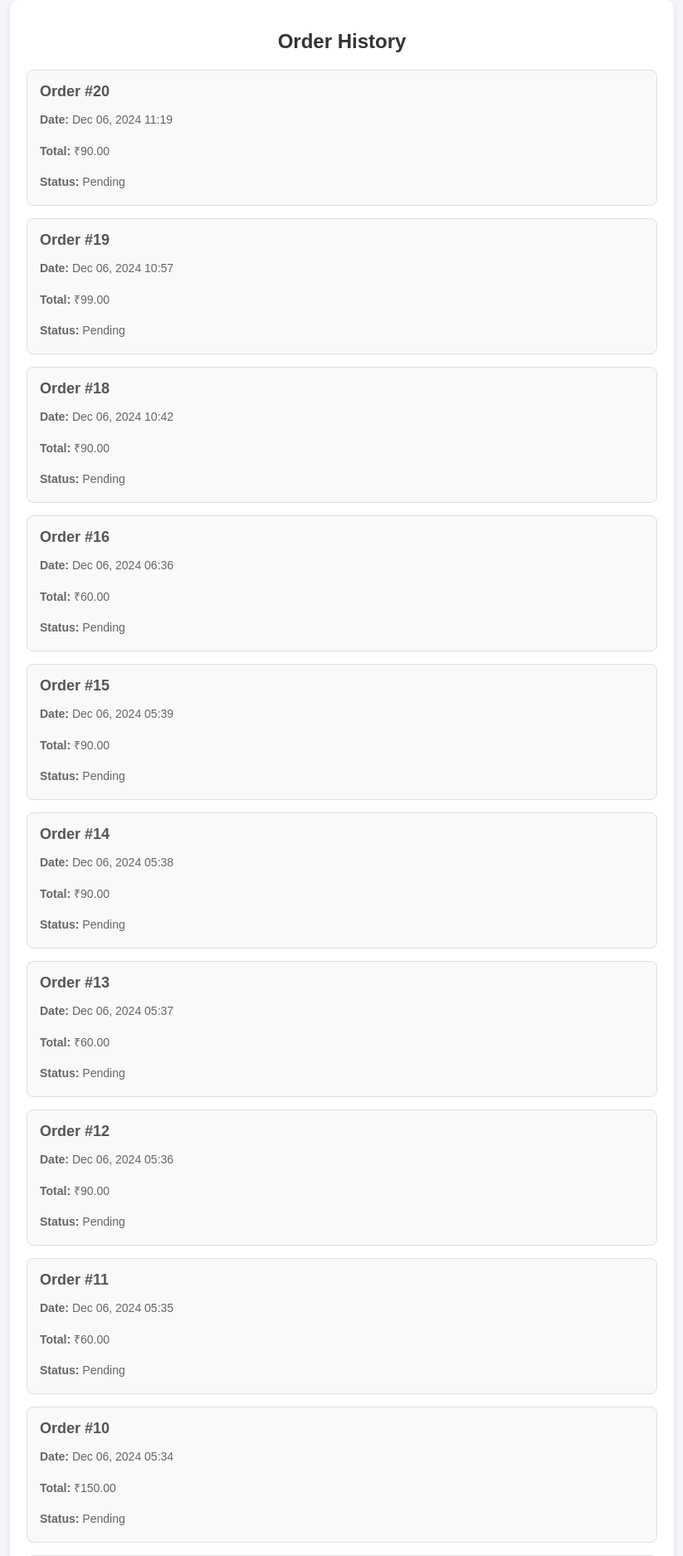
After one commit to blessydr/Roriri-canteen, a Django app: page /order_history/ in a window 1280 px wide. The commit adds this page. Shown: the top 1875 px of the page at 83% size, without its empty margins (228-1051 px from the left). Run offline with Django 4.2, Linux system fonts and the light colour scheme; a user stored in the database is signed in; data comes from the database, SQL or seed files in the repository; both versions use the stored data as it was after the commit.

Commit message:
first setup

```diff
--- a/Roriri/canteen/settings.py
+++ b/Roriri/canteen/settings.py
@@ -124,8 +124,8 @@ STATIC_URL = 'static/'
 DEFAULT_AUTO_FIELD = 'django.db.models.BigAutoField'
 
 
-RAZORPAY_KEY_ID = 'rzp_test_1DP2O7wfj6zZAW'
-RAZORPAY_KEY_SECRET = '41O5HG71Yt8gctMtxo2Q6l9A'
+RAZORPAY_KEY_ID = 'rzp_test_jx5qfbGrONXozV'
+RAZORPAY_KEY_SECRET = 'neuDSmZ2haMQA0eOFyad2HQv'
 
 
 # settings.py
--- a/Roriri/menu/models.py
+++ b/Roriri/menu/models.py
@@ -6,6 +6,8 @@ class MenuItem(models.Model):
     description = models.TextField()
     price = models.DecimalField(max_digits=6, decimal_places=2)
     image = models.ImageField(upload_to='menu_images/', blank=True, null=True)
+    stock = models.PositiveIntegerField(default=0)  # Stock quantity
+
     category = models.CharField(max_length=50, choices=[
         ('Snacks', 'Snacks'),
         ('Beverages', 'Beverages'),
@@ -30,6 +32,7 @@ class CartItem(models.Model):
 class Order(models.Model):
     user = models.ForeignKey(User, on_delete=models.CASCADE)
     items = models.ManyToManyField(MenuItem)
+    order_id = models.CharField(max_length=126)
     total_amount = models.DecimalField(max_digits=10, decimal_places=2)
     status = models.CharField(max_length=20, default="Pending", choices=[
         ('Pending', 'Pending'),
--- /dev/null
+++ b/Roriri/menu/templates/order_history.html
@@ -0,0 +1,104 @@
+<!DOCTYPE html>
+<html lang="en">
+<head>
+  <meta charset="UTF-8">
+  <meta name="viewport" content="width=device-width, initial-scale=1.0">
+  <title>Order History</title>
+  <link rel="stylesheet" href="https://cdnjs.cloudflare.com/ajax/libs/font-awesome/6.0.0-beta3/css/all.min.css">
+  <link rel="stylesheet" href="styles.css">
+  <style>
+    /* General Styles */
+    body {
+      font-family: 'Arial', sans-serif;
+      margin: 0;
+      padding: 0;
+      background: #f4f4f9;
+      display: flex;
+      justify-content: center;
+      align-items: center;
+      min-height: 100vh;
+    }
+
+    .order-container {
+      width: 100%;
+      max-width: 800px;
+      background: #ffffff;
+      border-radius: 10px;
+      box-shadow: 0 4px 6px rgba(0, 0, 0, 0.1);
+      padding: 20px;
+      box-sizing: border-box;
+    }
+
+    .order-title {
+      font-size: 24px;
+      font-weight: bold;
+      text-align: center;
+      margin-bottom: 20px;
+      color: #333;
+    }
+
+    .order-list {
+      display: flex;
+      flex-direction: column;
+      gap: 15px;
+    }
+
+    .order-item {
+      display: flex;
+      flex-direction: column;
+      gap: 10px;
+      background: #f9f9f9;
+      border: 1px solid #ddd;
+      border-radius: 8px;
+      padding: 15px;
+    }
+
+    .order-item h2 {
+      font-size: 18px;
+      font-weight: bold;
+      color: #555;
+      margin: 0;
+    }
+
+    .order-item p {
+      margin: 5px 0;
+      font-size: 14px;
+      color: #666;
+    }
+
+    .order-empty {
+      text-align: center;
+      font-size: 16px;
+      color: #777;
+    }
+
+    /* Responsive Design */
+    @media (max-width: 600px) {
+      .order-container {
+        padding: 10px;
+      }
+
+      .order-item {
+        padding: 10px;
+      }
+    }
+  </style>
+</head>
+<body>
+  <div class="order-container">
+    <h1 class="order-title">Order History</h1>
+    <div class="order-list">
+      {% for order in orders %}
+        <div class="order-item">
+          <h2>Order #{{ order.id }}</h2>
+          <p><strong>Date:</strong> {{ order.created_at|date:"M d, Y H:i" }}</p>
+          <p><strong>Total:</strong> ₹{{ order.total_amount }}</p>
+          <p><strong>Status:</strong> {{ order.status }}</p>
+        </div>
+      {% empty %}
+        <p class="order-empty">You have no past orders.</p>
+      {% endfor %}
+    </div>
+  </div>
+</body>
+</html>
--- a/Roriri/menu/templates/payment_success.html
+++ b/Roriri/menu/templates/payment_success.html
@@ -14,7 +14,7 @@
             <p>Your payment was successfully processed. Thank you for your purchase!</p>
             <div class="details">
                 <p><strong>Order ID:</strong> {{ order_id }}</p>
-                <p><strong>Amount Paid:</strong> ₹{{ amount }}</p>
+                <p><strong>Amount Paid:</strong> ₹{{ total_amount }}</p>
             </div>
             <a href="/" class="btn">Go to Home</a>
         </div>
--- a/Roriri/menu/urls.py
+++ b/Roriri/menu/urls.py
@@ -8,10 +8,14 @@ urlpatterns = [
     path('', views.menu_list, name='menu_list'),
     path('add-to-cart/<int:item_id>/', views.add_to_cart, name='add_to_cart'),
     path('cart/', views.cart_detail, name='cart_detail'),
-    path('checkout/', views.checkout, name='checkout'),
+    # path('checkout/', views.checkout, name='checkout'),
     path('register/', views.register, name='register'),
     path('login/', views.user_login, name='user_login'),
     path('logout/', views.user_logout, name='user_logout'),
-path('create-order/', views.create_order, name='create_order'),
+    path('create-order/', views.create_order, name='create_order'),
     path('payment-success/', views.payment_success, name='payment_success'),
+    path('payment-success/', views.payment_success, name='payment_success'),
+    path('remove-from-cart/<int:item_id>/', views.remove_from_cart, name='remove_from_cart'),
+    path('order_history/', views.order_history, name='order_history'),
+
 ]+ static(settings.MEDIA_URL, document_root=settings.MEDIA_ROOT)
--- a/Roriri/menu/views.py
+++ b/Roriri/menu/views.py
@@ -1,4 +1,4 @@
-from django.shortcuts import render, redirect
+from django.shortcuts import render, redirect,get_object_or_404
 from .models import MenuItem, Cart, CartItem, Order
 from django.contrib.auth.decorators import login_required
 from django.contrib.auth.models import User
@@ -9,145 +9,138 @@ from django.conf import settings
 from django.http import JsonResponse
 from django.views.decorators.csrf import csrf_exempt
 
-# Initialize Razorpay client
+
 razorpay_client = razorpay.Client(auth=(settings.RAZORPAY_KEY_ID, settings.RAZORPAY_KEY_SECRET))
 
+
+# Create Razorpay Order
+def create_order(request):
+    if request.method == 'POST':
+        try:
+            # Get the amount from POST data
+            amount = int(request.POST.get('amount'))  # Amount in INR
+            if amount <= 0:
+                return JsonResponse({'error': 'Invalid amount'})
+
+            # Create a Razorpay Order
+            razorpay_order = razorpay_client.order.create({
+                'amount': amount * 100,  # Convert to paise
+                'currency': 'INR',
+                'payment_capture': '1',  # Auto-capture payment
+            })
+            # Save the order in the database
+            order = Order.objects.create(
+                user=request.user,
+                order_id=razorpay_order['id'],
+                total_amount=amount,
+            )
+
+            # Render the payment page
+            return render(request, 'payment_page.html', {
+                'razorpay_key_id': settings.RAZORPAY_KEY_ID,
+                'razorpay_order_id': razorpay_order['id'],
+                'amount': amount * 100,  # Convert to paise
+            })
+
+        except Exception as e:
+            return JsonResponse({'error': f"Order creation failed: {str(e)}"})
+
+    return render(request, 'create_order.html')
+
+
+# Handle Payment Success
 @csrf_exempt
 def payment_success(request):
     if request.method == 'POST':
-        # Retrieve payment details
-        payment_id = request.POST['razorpay_payment_id']
-        order_id = request.POST['razorpay_order_id']
-        signature = request.POST['razorpay_signature']
-
-        # Verify the payment signature
-        params_dict = {
-            'razorpay_order_id': order_id,
-            'razorpay_payment_id': payment_id,
-            'razorpay_signature': signature
-        }
-
-        try:
-            # Verify the payment
-            razorpay_client.utility.verify_payment_signature(params_dict)
-            # Mark the payment as successful in your database
-            return JsonResponse({'status': 'Payment Successful'})
-        except razorpay.errors.SignatureVerificationError:
-            return JsonResponse({'status': 'Payment Failed'})
-
-    return JsonResponse({'status': 'Invalid request'})
-
-# RAZORPAY_KEY_ID = 'rzp_test_1DP2O7wfj6zZAW'
-# RAZORPAY_KEY_SECRET = '41O5HG71Yt8gctMtxo2Q6l9A'
-def create_order(request):
-    if request.method == 'POST':
-        amount = request.POST.get('amount')  # Get the order amount from the frontend
-
-        # Create a Razorpay Order
-        order = razorpay_client.order.create({
-            'amount': int(amount) * 100,  # Amount should be in paise (i.e., 100 paise = 1 INR)
-            'currency': 'INR',
-            'payment_capture': '1',
-        })
-
-        # Save order details in your database
-        order_id = order['id']
-        Order.objects.create(
-            user=request.user,
-            amount=amount,
-            order_id=order_id
-        )
-
-        return JsonResponse({
-            'order_id': order_id,
-            'amount': amount
-        })
-
-    return render(request, 'order/payment_page.html')
-
-def payment_callback(request):
-    if request.method == 'POST':
-        # Get the payment details
+        # Retrieve payment details from POST request
         payment_id = request.POST.get('razorpay_payment_id')
         order_id = request.POST.get('razorpay_order_id')
         signature = request.POST.get('razorpay_signature')
 
-        # Verify the payment
+        if not (payment_id and order_id and signature):
+            return JsonResponse({'error': 'Missing payment details'})
+
         try:
+            # Verify the Razorpay payment signature
             razorpay_client.utility.verify_payment_signature({
                 'razorpay_order_id': order_id,
                 'razorpay_payment_id': payment_id,
-                'razorpay_signature': signature
+                'razorpay_signature': signature,
             })
 
-            # Payment is successful, update order status
+            # Update order status in the database
             order = Order.objects.get(order_id=order_id)
             order.payment_status = 'Completed'
             order.save()
 
-            return redirect('payment_success')
+            return render(request, 'payment_success.html', {'order': order})
 
         except razorpay.errors.SignatureVerificationError:
-            return redirect('payment_failure')
+            return render(request, 'payment_failure.html', {
+                'error': 'Payment verification failed. Please try again.'
+            })
+
+        except Order.DoesNotExist:
+            return render(request, 'payment_failure.html', {
+                'error': 'Order not found. Please contact support.'
+            })
+
+    return JsonResponse({'status': 'Invalid request'})
+
 
 def payment_success(request):
-    return render(request, 'order/payment_success.html')
+    return render(request, 'payment_success.html')
 
 def payment_failure(request):
-    return render(request, 'order/payment_failure.html')
+    return render(request, 'payment_failure.html')
+
+from datetime import datetime
 
 def menu_list(request):
-    # Start with all items
     items = MenuItem.objects.all()
 
-    # Get query parameters
     search_query = request.GET.get('search', '')
-    min_price = request.GET.get('min_price', '')
-    max_price = request.GET.get('max_price', '')
+    from_date = request.GET.get('from_date', '')
+    to_date = request.GET.get('to_date', '')
     category = request.GET.get('category', '')
-    is_vegetarian = request.GET.get('is_vegetarian', '')
 
-    # Filter by name (if search query is provided)
     if search_query:
         items = items.filter(name__icontains=search_query)
 
-    # Filter by price range (if min or max price is provided)
-    if min_price:
+    if from_date:
         try:
-            items = items.filter(price__gte=float(min_price))
+            from_date_obj = datetime.strptime(from_date, '%Y-%m-%d')
+            items = items.filter(created_at__gte=from_date_obj)
         except ValueError:
-            pass  # If value is not a valid float, ignore
-    if max_price:
+            pass
+
+    if to_date:
         try:
-            items = items.filter(price__lte=float(max_price))
+            to_date_obj = datetime.strptime(to_date, '%Y-%m-%d')
+            items = items.filter(created_at__lte=to_date_obj)
         except ValueError:
-            pass  # If value is not a valid float, ignore
+            pass
 
-    # Filter by category
     if category:
         items = items.filter(category=category)
 
-    # Filter by vegetarian option
-    if is_vegetarian:
-        items = items.filter(is_vegetarian=is_vegetarian == 'True')
+    return render(request, 'menu.html', {'items': items})
 
-    return render(request, 'menu.html', {'items': items})
 
 def user_login(request):
     if request.method == 'POST':
         username = request.POST['username']
         password = request.POST['password']
 
-        # Authenticate user
         user = authenticate(request, username=username, password=password)
 
         if user is not None:
-            login(request, user)  # Log the user in
+            login(request, user)
             messages.success(request, 'Login successful!')
-            return redirect('menu_list')  # Redirect to home page or menu list
+            return redirect('menu_list')
         else:
             messages.error(request, 'Invalid username or password.')
-            return redirect('user_login')  # Redirect to login page if authentication fails
+            return redirect('user_login')
 
     return render(request, 'login.html')
 
@@ -155,8 +148,8 @@ from django.contrib.auth import logout
 from django.shortcuts import redirect
 
 def user_logout(request):
-    logout(request)  # Log the user out
-    return redirect('user_login')  # Redirect to login page after logging out
+    logout(request)
+    return redirect('user_login')
 
 def register(request):
     if request.method == 'POST':
@@ -164,61 +157,96 @@ def register(request):
         password = request.POST['password']
         password_confirm = request.POST['password_confirm']
 
-        # Check if passwords match
         if password != password_confirm:
             messages.error(request, 'Passwords do not match!')
             return redirect('register')
 
-        # Check if username already exists
         if User.objects.filter(username=username).exists():
             messages.error(request, 'Username already taken!')
             return redirect('register')
 
-        # Create a new user if everything is valid
         user = User.objects.create_user(username=username, password=password)
         user.save()
 
-        # Log the user in automatically after registration
         login(request, user)
 
         messages.success(request, 'Account created successfully!')
-        return redirect('menu_list')  # Redirect to the home page or dashboard after successful registration
+        return redirect('menu_list')
 
     return render(request, 'register.html')
 
 # def menu_list(request):
 #     menu_items = MenuItem.objects.all()
 #     return render(request, 'menu_list.html', {'menu_items': menu_items})
-
 @login_required
 def add_to_cart(request, item_id):
     item = MenuItem.objects.get(id=item_id)
-    cart, created = Cart.objects.get_or_create(user=request.user)
-    cart_item, created = CartItem.objects.get_or_create(cart=cart, menu_item=item)
-    cart_item.quantity += 1
-    cart_item.save()
+
+    # Check if the item is in stock
+    if item.stock > 0:
+        cart, created = Cart.objects.get_or_create(user=request.user)
+        cart_item, created = CartItem.objects.get_or_create(cart=cart, menu_item=item)
+
+        if created:
+            cart_item.quantity = 1  # Set initial quantity to 1
+        else:
+            cart_item.quantity += 1  # Increase quantity if already in the cart
+
+        cart_item.save()
+
+        # Reduce stock by 1 when an item is added to the cart
+        item.stock -= 1
+        item.save()
+
+        messages.success(request, f'{item.name} added to cart.')
+    else:
+        messages.error(request, f'{item.name} is out of stock.')
+
     return redirect('cart_detail')
 
 @login_required
 def cart_detail(request):
     cart, created = Cart.objects.get_or_create(user=request.user)
-    items = cart.cartitem_set.all()
+    items = CartItem.objects.filter(cart=cart)
     total = sum(item.total_price() for item in items)
     return render(request, 'cart_detail.html', {'items': items, 'total': total})
 
+# @login_required
+# def checkout(request):
+#     cart = Cart.objects.get(user=request.user)
+#     items = cart.cartitem_set.all()
+#     total = sum(item.total_price() for item in items)
+
+#     order = Order.objects.create(user=request.user, total_amount=total)
+#     for item in items:
+#         order.items.add(item.menu_item)
+#     order.save()
+
+#     cart.cartitem_set.all().delete()
+
+#     return render(request, 'checkout.html', {'order': order})
+
+
 @login_required
-def checkout(request):
+def remove_from_cart(request, item_id):
     cart = Cart.objects.get(user=request.user)
-    items = cart.cartitem_set.all()
-    total = sum(item.total_price() for item in items)
+    cart_item = CartItem.objects.get(cart=cart, id=item_id)
 
-    # Create an order
-    order = Order.objects.create(user=request.user, total_amount=total)
-    for item in items:
-        order.items.add(item.menu_item)
-    order.save()
+    # Increase stock when item is removed from cart
+    item = cart_item.menu_item
+    item.stock += cart_item.quantity
+    item.save()
 
-    # Clear the cart
-    cart.cartitem_set.all().delete()
+    # Remove item from cart
+    cart_item.delete()
 
-    return render(request, 'checkout.html', {'order': order})
+    return redirect('cart_detail')
+
+
+@login_required
+def order_history(request):
+    """
+    Display the order history for the logged-in user.
+    """
+    orders = Order.objects.filter(user=request.user).order_by('-created_at')
+    return render(request, 'order_history.html', {'orders': orders})
```
Also changed, not shown: Roriri/menu/templates/cart_detail.html (+31 -3 lines), Roriri/menu/templates/create_order.html (added, +17 -0 lines), Roriri/menu/templates/menu.html (+18 -21 lines), Roriri/menu/templates/navbar.html (added, +130 -0 lines), Roriri/db.sqlite3, Roriri/media/menu_images/ChocolateCandies-1.webp (added), Roriri/media/menu_images/ice.jpg (added), Roriri/media/menu_images/juice.png (added), Roriri/media/menu_images/pups.jpg (added), Roriri/media/menu_images/roll.jpg (added), Roriri/menu/migrations/0002_menuitem_stock.py (added), Roriri/menu/migrations/0003_order_order_id.py (added).
